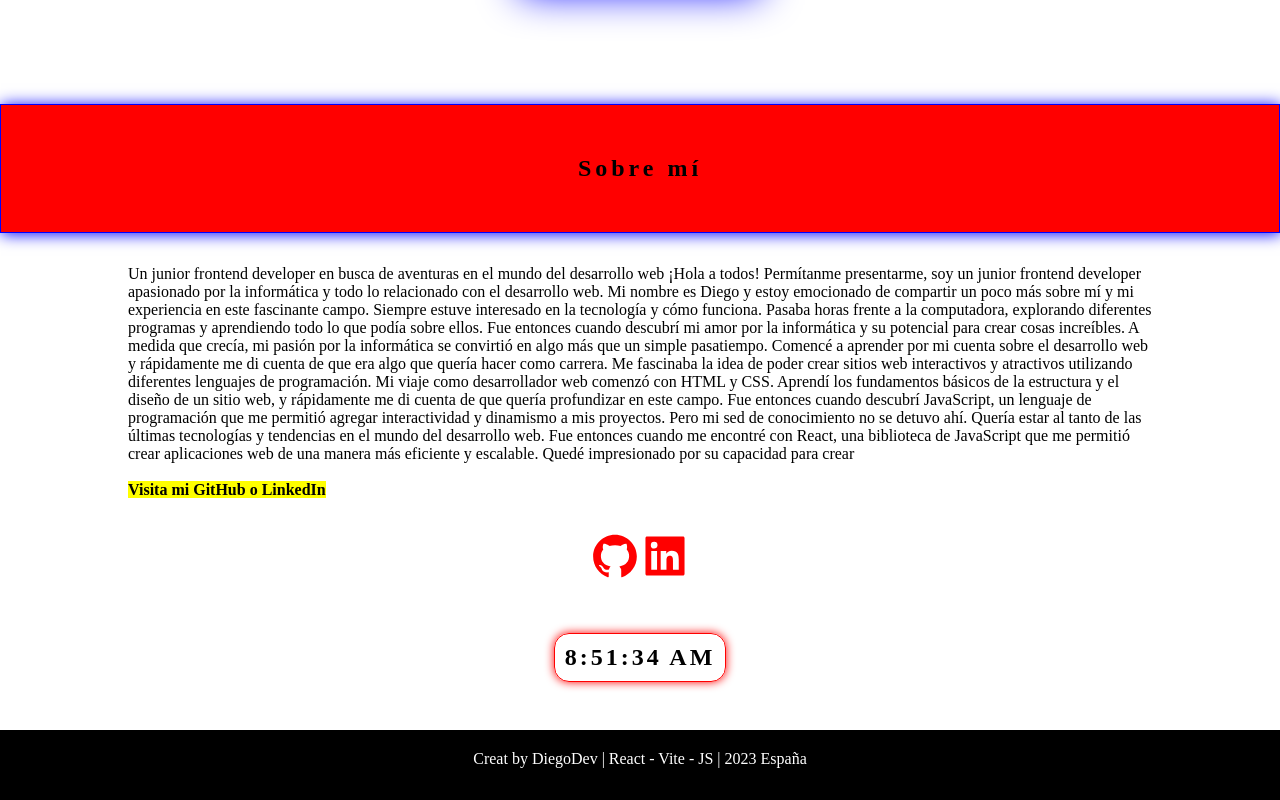
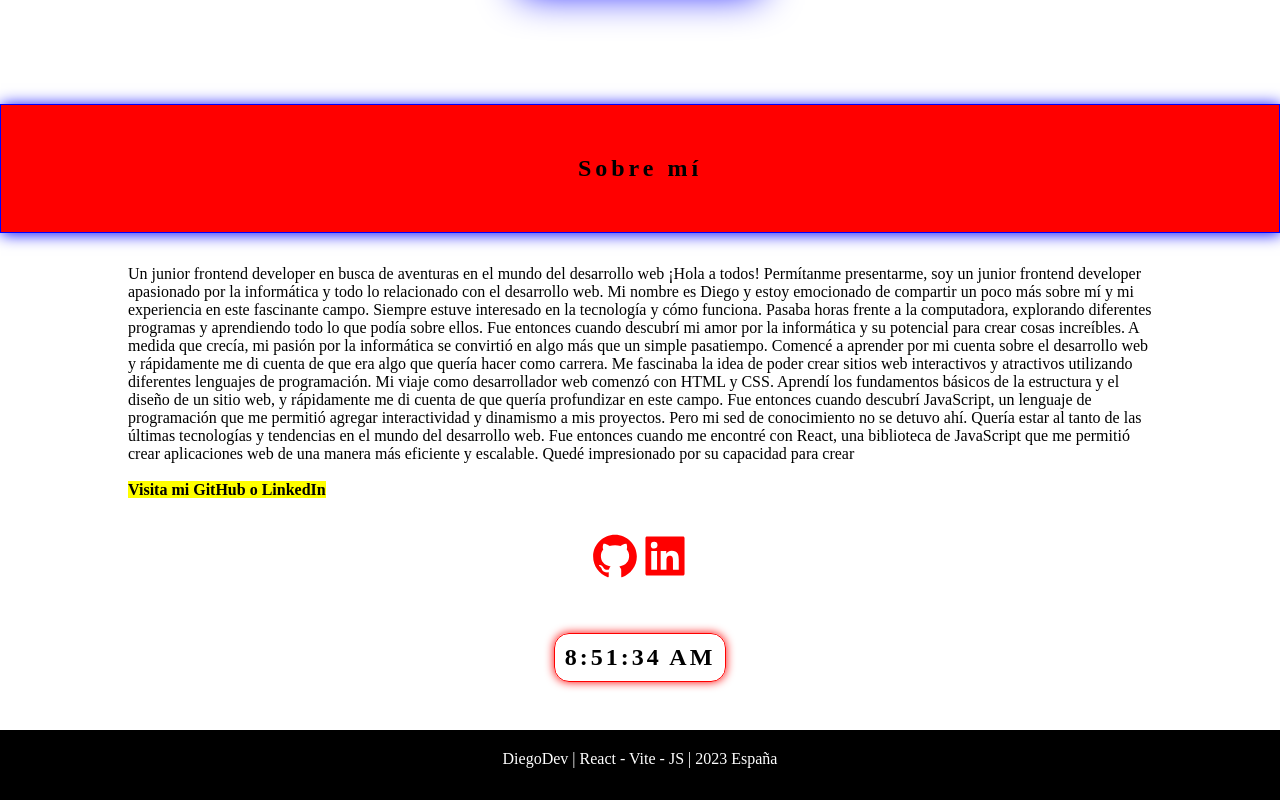
Before and after one commit to diego-monfort-landolt/Landoltdiego, a React (Vite) app: page / in a window 1280 px wide. Shown: the part 2147-2947 px from the top of the page. Built offline with nearby package versions, Linux system fonts and the light colour scheme.

Commit message:
change spaces

```diff
--- a/src/component/Footer.jsx
+++ b/src/component/Footer.jsx
@@ -12,7 +12,7 @@ function Footer() {
     <>
     <div className='footer'>
       <div className={`appear-animation ${isVisible ? 'visible' : ''}`}>
-      <p>Creat by DiegoDev | React - Vite - JS | 2023 España</p>
+      <p>DiegoDev | React - Vite - JS | 2023 España</p>
     </div>
     </div>
 
--- a/src/pages/Home.css
+++ b/src/pages/Home.css
@@ -138,7 +138,7 @@
   }
 }
 
-/*Animation section Titles JS*/
+/*Animation section Titles JS- and footer*/
 
 .appear-animation {
   opacity: 0;
```
